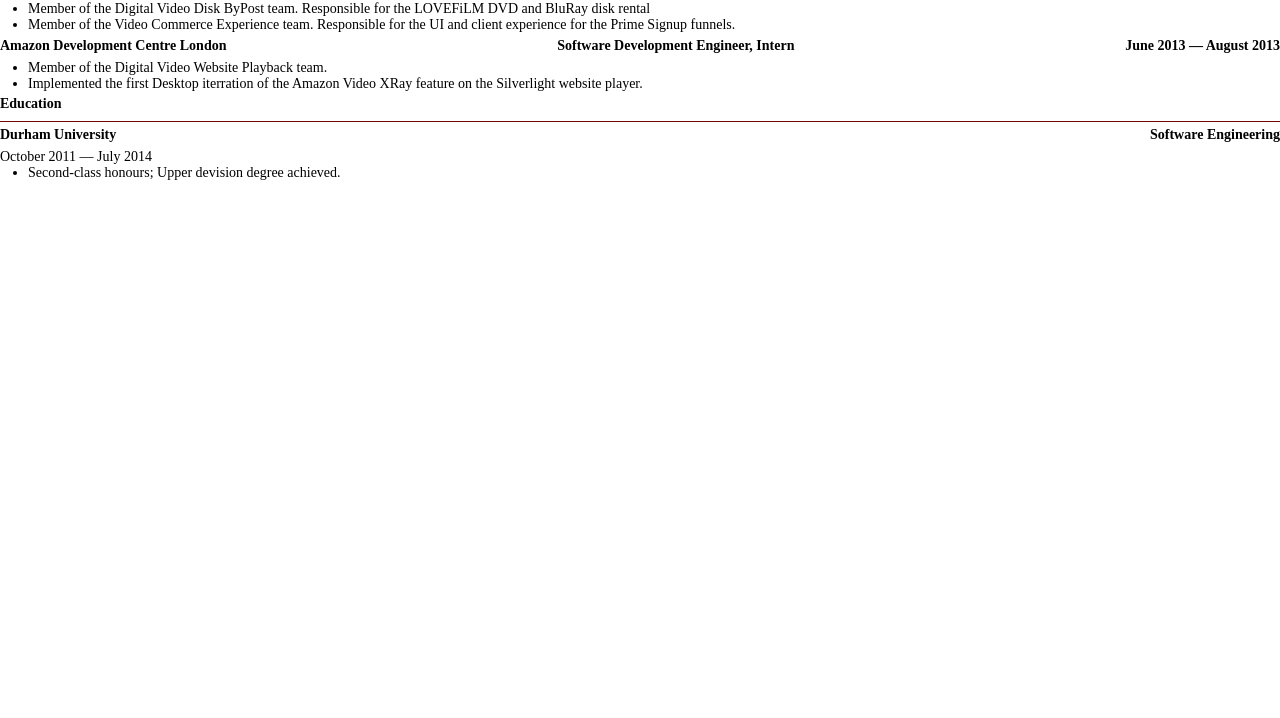
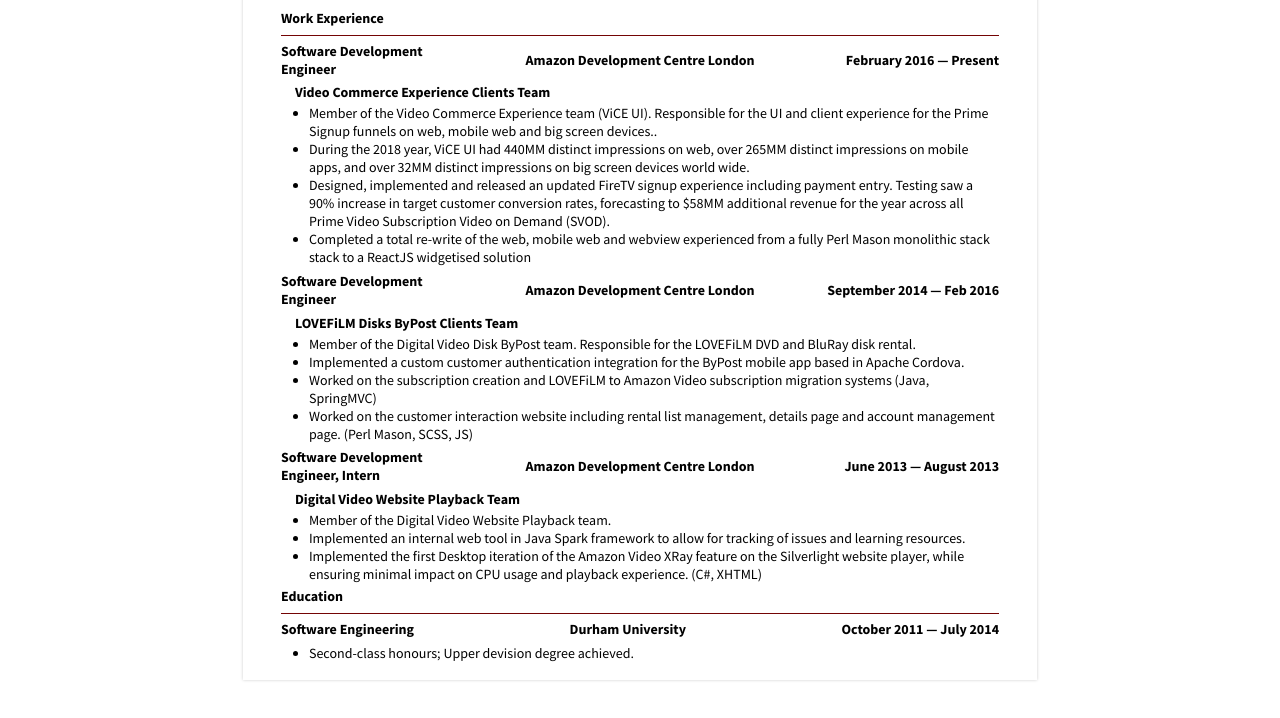
Before and after one commit to CharlesJWilson/cjw_cv, a plain HTML site: page html/index.html in a window 1280 px wide. Shown: the part 109-827 px from the top of the page. Before the commit the page ends 800 px from the top, so only its background shows below. Drawn offline with Linux system fonts and the light colour scheme.

Commit message:
Added more content to CV including accurate figures and projects completed

```diff
--- a/html/index.html
+++ b/html/index.html
@@ -19,9 +19,10 @@
     </head>
 
     <body>
+        <div class="a-page">
             <header id="header" class="">
                 <h1 id="header-name">Charles Wilson</h1>
-            <section id="header-location"><p>Oxford, UK</p></section>
+                <section id="header-location"><p>Oxford, UK</p><p><a href="http://charlesjwilson.com">charlesjwilson.com</a></p></section>
                 <section id="header-email"><a href="mailto:charleswilson1991@googlemail.com">charleswilson1991@googlemail.com</a></section>
             </header>
 
@@ -30,25 +31,44 @@
                     <h2>Work Experience</h2>
 
                     <section class="content-section work-section">
-                    <header>
-                        <h3>Amazon Development Centre London</h3>
-                        <h4>Software Development Engineer</h4>
-                        <p><time datetime="2014-09">September 2014</time> &mdash; Present</p>
+                        <header class="content-header">
+                            <div class="header-position"><h4>Software Development Engineer</h4></div>
+                            <div class="header-location"><h3>Amazon Development Centre London</h3></div>
+                            <p class="header-time"><time datetime="2016-02">February 2016</time> &mdash; Present</p>
                         </header>
+                        <h3 class="section-team">Video Commerce Experience Clients Team</h3>
                         <ul>
-                        <li><p>Member of the Digital Video Disk ByPost team. Responsible for the LOVEFiLM DVD and BluRay disk rental</p></li>
-                        <li><p>Member of the Video Commerce Experience team. Responsible for the UI and client experience for the Prime Signup funnels.</p></li>
+                            <li><p>Member of the Video Commerce Experience team (ViCE UI). Responsible for the UI and client experience for the Prime Signup funnels on web, mobile web and big screen devices..</p></li>
+                            <li><p>During the 2018 year, ViCE UI had 440MM distinct impressions on web, over 265MM distinct impressions on mobile apps, and over 32MM distinct impressions on big screen devices world wide.</p></li>
+                            <li><p>Designed, implemented and released an updated FireTV signup experience including payment entry. Testing saw a 90% increase in target customer conversion rates, forecasting to $58MM additional revenue for the year across all Prime Video Subscription Video on Demand (SVOD).</p></li>
+                            <li><p>Completed a total re-write of the web, mobile web and webview experienced from a fully Perl Mason monolithic stack stack to a ReactJS widgetised solution</p></li>
                         </ul>
                     </section>
                     <section class="content-section work-section">
-                    <header>
-                        <h3>Amazon Development Centre London</h3>
-                        <h4>Software Development Engineer, Intern</h4>
-                        <p><time datetime="2013-06">June 2013</time> &mdash; August 2013</p>
+                        <header class="content-header">
+                            <div class="header-position"><h4>Software Development Engineer</h4></div>
+                            <div class="header-location"><h3>Amazon Development Centre London</h3></div>
+                            <p  class="header-time"><time datetime="2014-09">September 2014</time> &mdash; Feb 2016</p>
                         </header>
+                        <h3 class="section-team">LOVEFiLM Disks ByPost Clients Team</h3>
+                        <ul>
+                            <li><p>Member of the Digital Video Disk ByPost team. Responsible for the LOVEFiLM DVD and BluRay disk rental.</p></li>
+                            <li><p>Implemented a custom customer authentication integration for the ByPost mobile app based in Apache Cordova.</p></li>
+                            <li><p>Worked on the subscription creation and LOVEFiLM to Amazon Video subscription migration systems (Java, SpringMVC)</p></li>
+                            <li><p>Worked on the customer interaction website including rental list management, details page and account management page. (Perl Mason, SCSS, JS)</p></li>
+                        </ul>
+                    </section>
+                        <section class="content-section work-section">
+                        <header class="content-header">
+                            <div class="header-position"><h4>Software Development Engineer, Intern</h4></div>
+                            <div class="header-location"><h3>Amazon Development Centre London</h3></div>
+                            <p class="header-time"><time datetime="2013-06">June 2013</time> &mdash; August 2013</p>
+                        </header>
+                        <h3 class="section-team">Digital Video Website Playback Team</h3>
                         <ul>
                             <li><p>Member of the Digital Video Website Playback team.</p></li>
-                        <li><p>Implemented the first Desktop iterration of the Amazon Video XRay feature on the Silverlight website player.</p></li>
+                            <li><p>Implemented an internal web tool in Java Spark framework to allow for tracking of issues and learning resources.</p></li>
+                            <li><p>Implemented the first Desktop iteration of the Amazon Video XRay feature on the Silverlight website player, while ensuring minimal impact on CPU usage and playback experience. (C#, XHTML)</p></li>
                         </ul>
                     </section>
                 </article>
@@ -56,16 +76,17 @@
                     <h2>Education</h2>
 
                     <section class="content-section education-section">
-                    <header>
+                        <header class="content-header">
+                            <h4>Software Engineering</h4>
                             <h3>Durham University</h3>
-                        <h4>Software Engineering</h4>
+                            <p><time datetime="2011-10">October 2011</time> &mdash; July 2014</p>
                         </header>
-                    <p><time datetime="2011-10">October 2011</time> &mdash; July 2014</p>
                         <ul>
                             <li><p>Second-class honours; Upper devision degree achieved.</p></li>
                         </ul>
                     </section>
                 </article>
             </section>
+        </div>
     </body>
 </html>
```
Lines whose indentation alone changed are shown as unchanged.
